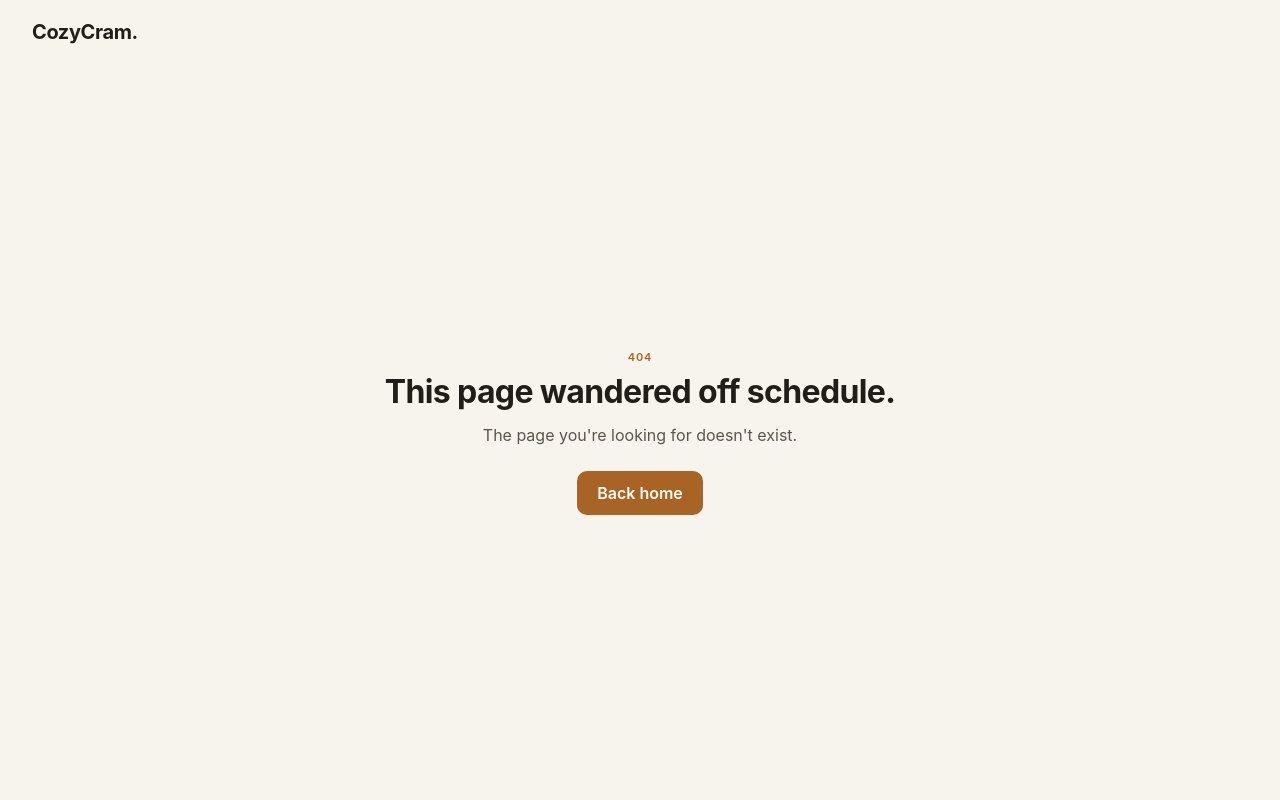
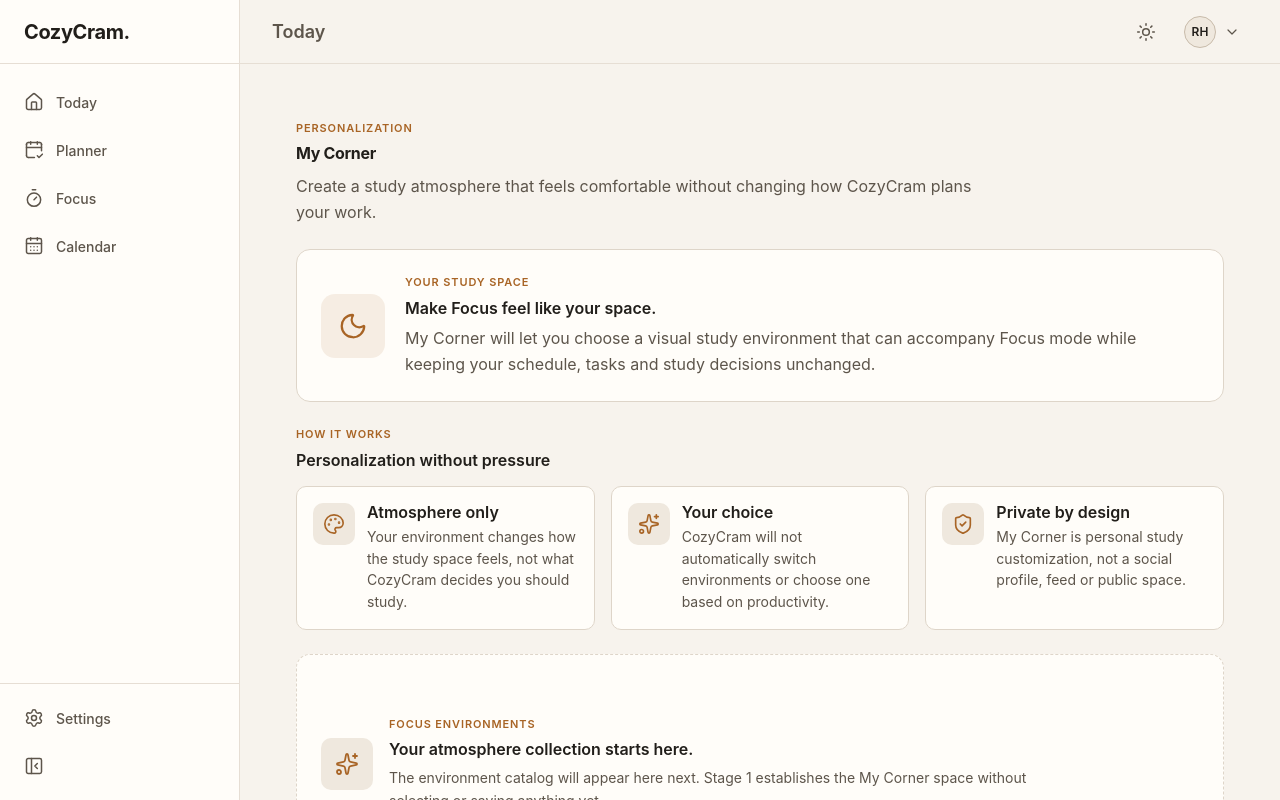
Before and after one commit to RAMITHA7/cozycram, a React (Vite) app in the folder client/: page /corner in a window 1280 px wide. Before the commit this address had no page. Built offline with nearby package versions, Linux system fonts and the light colour scheme.

Commit message:
feat: establish CozyCram My Corner

```diff
--- a/client/src/app/router.jsx
+++ b/client/src/app/router.jsx
@@ -25,6 +25,7 @@ import AvailabilityPage from "../features/planner/AvailabilityPage.jsx";
 import CalendarPage from "../features/calendar/CalendarPage.jsx";
 import FocusPage from "../features/focus/FocusPage.jsx";
 import FocusSessionPage from "../features/focus/FocusSessionPage.jsx";
+import MyCornerPage from "../features/corner/MyCornerPage.jsx";
 
 import RoutePlaceholder from "./RoutePlaceholder.jsx";
 import LandingPage from "../features/landing/LandingPage.jsx";
@@ -126,7 +127,10 @@ const router = createBrowserRouter([
         path: "/calendar",
         element: <CalendarPage />
       },
-
+      {
+  path: "/corner",
+  element: <MyCornerPage />,
+},
       {
         path: "/profile",
         element: (
--- /dev/null
+++ b/client/src/features/corner/MyCornerPage.jsx
@@ -0,0 +1,200 @@
+import {
+  Moon,
+  Palette,
+  ShieldCheck,
+  Sparkles,
+} from "lucide-react";
+
+import "./myCorner.css";
+
+
+function MyCornerPage() {
+  return (
+    <main
+      className="my-corner-page"
+      aria-labelledby="my-corner-title"
+    >
+      <header className="my-corner-header">
+        <p className="my-corner-header__eyebrow">
+          PERSONALIZATION
+        </p>
+
+        <h1 id="my-corner-title">
+          My Corner
+        </h1>
+
+        <p className="my-corner-header__intro">
+          Create a study atmosphere that
+          feels comfortable without changing
+          how CozyCram plans your work.
+        </p>
+      </header>
+
+
+      <section
+        className="my-corner-hero"
+        aria-labelledby="my-corner-hero-title"
+      >
+        <div
+          className="my-corner-hero__icon"
+          aria-hidden="true"
+        >
+          <Moon
+            size={30}
+            strokeWidth={1.8}
+          />
+        </div>
+
+
+        <div className="my-corner-hero__content">
+          <p>
+            YOUR STUDY SPACE
+          </p>
+
+          <h2 id="my-corner-hero-title">
+            Make Focus feel like your space.
+          </h2>
+
+          <span>
+            My Corner will let you choose a
+            visual study environment that can
+            accompany Focus mode while keeping
+            your schedule, tasks and study
+            decisions unchanged.
+          </span>
+        </div>
+      </section>
+
+
+      <section
+        className="my-corner-principles"
+        aria-labelledby="my-corner-principles-title"
+      >
+        <div className="my-corner-section-heading">
+          <p>
+            HOW IT WORKS
+          </p>
+
+          <h2 id="my-corner-principles-title">
+            Personalization without pressure
+          </h2>
+        </div>
+
+
+        <div className="my-corner-principles__grid">
+          <article>
+            <div
+              className="my-corner-principles__icon"
+              aria-hidden="true"
+            >
+              <Palette
+                size={22}
+                strokeWidth={1.8}
+              />
+            </div>
+
+            <div>
+              <h3>
+                Atmosphere only
+              </h3>
+
+              <p>
+                Your environment changes how
+                the study space feels, not what
+                CozyCram decides you should
+                study.
+              </p>
+            </div>
+          </article>
+
+
+          <article>
+            <div
+              className="my-corner-principles__icon"
+              aria-hidden="true"
+            >
+              <Sparkles
+                size={22}
+                strokeWidth={1.8}
+              />
+            </div>
+
+            <div>
+              <h3>
+                Your choice
+              </h3>
+
+              <p>
+                CozyCram will not automatically
+                switch environments or choose
+                one based on productivity.
+              </p>
+            </div>
+          </article>
+
+
+          <article>
+            <div
+              className="my-corner-principles__icon"
+              aria-hidden="true"
+            >
+              <ShieldCheck
+                size={22}
+                strokeWidth={1.8}
+              />
+            </div>
+
+            <div>
+              <h3>
+                Private by design
+              </h3>
+
+              <p>
+                My Corner is personal study
+                customization, not a social
+                profile, feed or public space.
+              </p>
+            </div>
+          </article>
+        </div>
+      </section>
+
+
+      <section
+        className="my-corner-catalog-preview"
+        aria-labelledby="my-corner-catalog-title"
+      >
+        <div
+          className="my-corner-catalog-preview__icon"
+          aria-hidden="true"
+        >
+          <Sparkles
+            size={24}
+            strokeWidth={1.8}
+          />
+        </div>
+
+
+        <div>
+          <p>
+            FOCUS ENVIRONMENTS
+          </p>
+
+          <h2 id="my-corner-catalog-title">
+            Your atmosphere collection starts here.
+          </h2>
+
+          <span>
+            The environment catalog will appear
+            here next. Stage 1 establishes the
+            My Corner space without selecting or
+            saving anything yet.
+          </span>
+        </div>
+      </section>
+    </main>
+  );
+}
+
+
+export default MyCornerPage;
--- /dev/null
+++ b/client/src/features/corner/myCorner.css
@@ -0,0 +1,411 @@
+/* =========================================================
+   MY CORNER
+   ========================================================= */
+
+.my-corner-page {
+  width: 100%;
+  max-width: 1240px;
+
+  margin:
+    0
+    auto;
+
+  padding:
+    var(--space-6);
+
+  display: flex;
+  flex-direction: column;
+
+  gap:
+    var(--space-6);
+}
+
+
+/* =========================================================
+   HEADER
+   ========================================================= */
+
+.my-corner-header {
+  max-width: 760px;
+}
+
+
+.my-corner-header__eyebrow,
+.my-corner-section-heading
+> p,
+.my-corner-hero__content
+> p,
+.my-corner-catalog-preview
+> div:last-child
+> p {
+  margin-bottom:
+    var(--space-2);
+
+  color:
+    var(--color-brand);
+
+  font-size:
+    var(--text-overline);
+
+  font-weight:
+    var(--font-weight-semibold);
+
+  letter-spacing:
+    0.08em;
+}
+
+
+.my-corner-header h1 {
+  font-size:
+    var(--text-display-md);
+
+  line-height: 1.1;
+}
+
+
+.my-corner-header__intro {
+  max-width: 700px;
+
+  margin-top:
+    var(--space-3);
+
+  color:
+    var(--color-text-secondary);
+
+  line-height: 1.6;
+}
+
+
+/* =========================================================
+   HERO
+   ========================================================= */
+
+.my-corner-hero {
+  display: flex;
+  align-items: center;
+
+  gap:
+    var(--space-5);
+
+  padding:
+    var(--space-6);
+
+  border:
+    1px solid
+    var(--color-border-subtle);
+
+  border-radius:
+    var(--radius-lg);
+
+  background:
+    var(--color-surface-1);
+}
+
+
+.my-corner-hero__icon {
+  width: 64px;
+  height: 64px;
+
+  flex:
+    0 0 auto;
+
+  display: inline-flex;
+  align-items: center;
+  justify-content: center;
+
+  border-radius:
+    var(--radius-lg);
+
+  background:
+    color-mix(
+      in srgb,
+      var(--color-brand) 10%,
+      transparent
+    );
+
+  color:
+    var(--color-brand);
+}
+
+
+.my-corner-hero__content {
+  min-width: 0;
+}
+
+
+.my-corner-hero__content h2 {
+  overflow-wrap:
+    anywhere;
+
+  font-size:
+    var(--text-heading-lg);
+}
+
+
+.my-corner-hero__content
+> span {
+  display: block;
+
+  max-width: 760px;
+
+  margin-top:
+    var(--space-2);
+
+  color:
+    var(--color-text-secondary);
+
+  line-height: 1.6;
+}
+
+
+/* =========================================================
+   PRINCIPLES
+   ========================================================= */
+
+.my-corner-section-heading h2 {
+  font-size:
+    var(--text-heading-lg);
+}
+
+
+.my-corner-principles {
+  display: flex;
+  flex-direction: column;
+
+  gap:
+    var(--space-4);
+}
+
+
+.my-corner-principles__grid {
+  display: grid;
+
+  grid-template-columns:
+    repeat(
+      3,
+      minmax(0, 1fr)
+    );
+
+  gap:
+    var(--space-4);
+}
+
+
+.my-corner-principles__grid
+article {
+  min-width: 0;
+
+  display: flex;
+  align-items: flex-start;
+
+  gap:
+    var(--space-3);
+
+  padding:
+    var(--space-4);
+
+  border:
+    1px solid
+    var(--color-border-subtle);
+
+  border-radius:
+    var(--radius-md);
+
+  background:
+    var(--color-surface-1);
+}
+
+
+.my-corner-principles__icon {
+  width: 42px;
+  height: 42px;
+
+  flex:
+    0 0 auto;
+
+  display: inline-flex;
+  align-items: center;
+  justify-content: center;
+
+  border-radius:
+    var(--radius-md);
+
+  background:
+    var(--color-surface-2);
+
+  color:
+    var(--color-brand);
+}
+
+
+.my-corner-principles__grid
+article
+> div:last-child {
+  min-width: 0;
+}
+
+
+.my-corner-principles__grid
+h3 {
+  font-size:
+    var(--text-heading-sm);
+}
+
+
+.my-corner-principles__grid
+p {
+  margin-top:
+    var(--space-1);
+
+  color:
+    var(--color-text-secondary);
+
+  font-size:
+    var(--text-body-sm);
+
+  line-height: 1.55;
+}
+
+
+/* =========================================================
+   CATALOG FOUNDATION
+   ========================================================= */
+
+.my-corner-catalog-preview {
+  min-height: 220px;
+
+  display: flex;
+  align-items: center;
+
+  gap:
+    var(--space-4);
+
+  padding:
+    var(--space-6);
+
+  border:
+    1px dashed
+    var(--color-border-subtle);
+
+  border-radius:
+    var(--radius-lg);
+
+  background:
+    var(--color-surface-1);
+}
+
+
+.my-corner-catalog-preview__icon {
+  width: 52px;
+  height: 52px;
+
+  flex:
+    0 0 auto;
+
+  display: inline-flex;
+  align-items: center;
+  justify-content: center;
+
+  border-radius:
+    var(--radius-md);
+
+  background:
+    var(--color-surface-2);
+
+  color:
+    var(--color-brand);
+}
+
+
+.my-corner-catalog-preview
+> div:last-child {
+  min-width: 0;
+}
+
+
+.my-corner-catalog-preview
+h2 {
+  font-size:
+    var(--text-heading-lg);
+}
+
+
+.my-corner-catalog-preview
+span {
+  display: block;
+
+  max-width: 680px;
+
+  margin-top:
+    var(--space-2);
+
+  color:
+    var(--color-text-secondary);
+
+  font-size:
+    var(--text-body-sm);
+
+  line-height: 1.6;
+}
+
+
+/* =========================================================
+   RESPONSIVE
+   ========================================================= */
+
+@media (
+  max-width: 1023px
+) {
+  .my-corner-principles__grid {
+    grid-template-columns:
+      1fr;
+  }
+}
+
+
+@media (
+  max-width: 767px
+) {
+  .my-corner-page {
+    padding:
+      var(--space-4);
+  }
+
+
+  .my-corner-header h1 {
+    font-size:
+      var(--text-display-sm);
+  }
+
+
+  .my-corner-hero,
+  .my-corner-catalog-preview {
+    align-items:
+      flex-start;
+
+    flex-direction:
+      column;
+
+    padding:
+      var(--space-4);
+  }
+}
+
+
+@media (
+  max-width: 420px
+) {
+  .my-corner-page {
+    padding:
+      var(--space-3);
+  }
+
+
+  .my-corner-hero,
+  .my-corner-catalog-preview,
+  .my-corner-principles__grid
+  article {
+    padding:
+      var(--space-3);
+  }
+}
```
